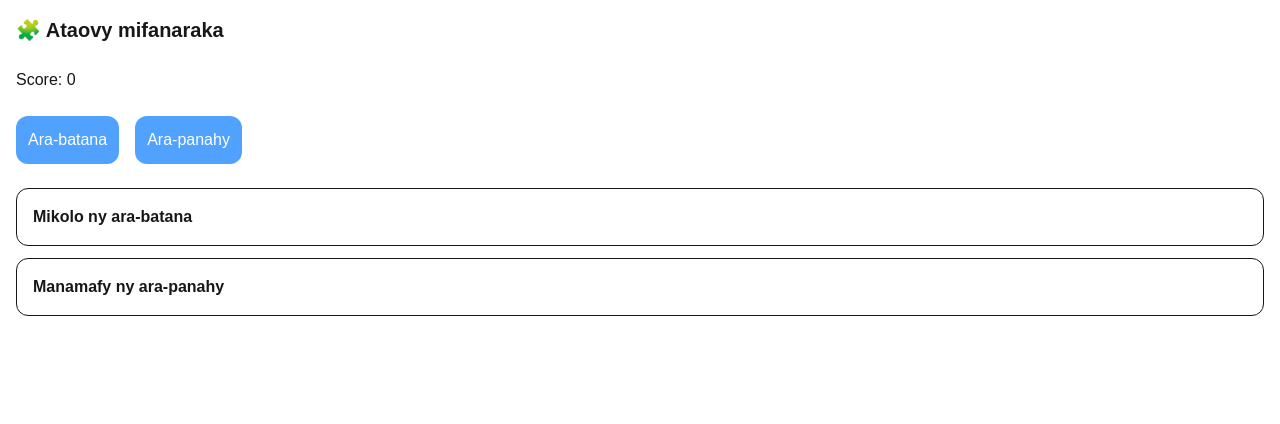
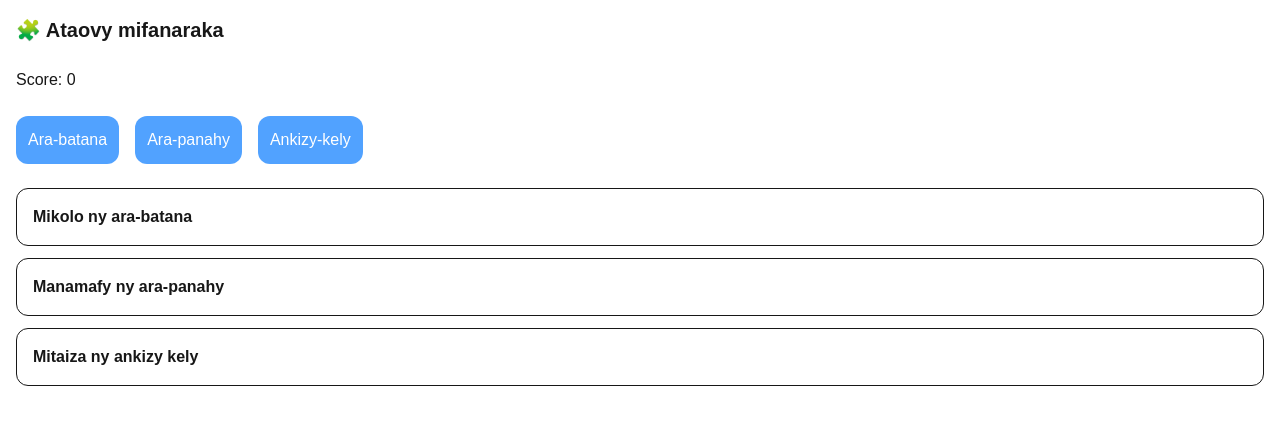
Before and after one commit to Tahiana07/vaomiera-games, a Next.js app: page /drag-drop in a window 1280 px wide. Shown: the top 424 px of the page. Built offline with nearby package versions, Linux system fonts and the light colour scheme.

Commit message:
update drag-drop

```diff
--- a/data/dragData.ts
+++ b/data/dragData.ts
@@ -1,9 +1,11 @@
 export const dragItems = [
   { id: "batana", label: "Ara-batana" },
   { id: "panahy", label: "Ara-panahy" },
+  { id: "ankizy", label: "Ankizy-kely" },
 ];
 
 export const dropZones = [
   { id: "batana", label: "Mikolo ny ara-batana" },
   { id: "panahy", label: "Manamafy ny ara-panahy" },
+  { id: "ankizy", label: "Mitaiza ny ankizy kely" },
 ];
```
